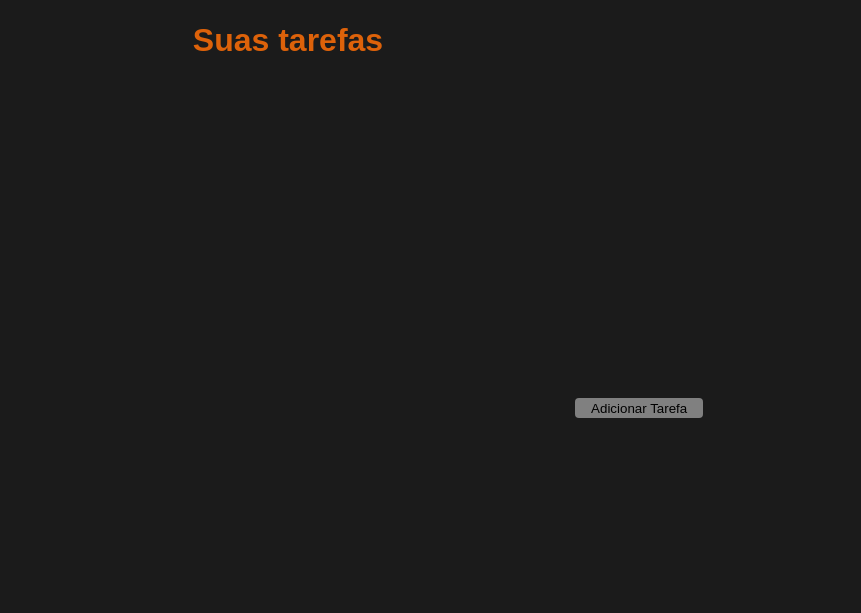
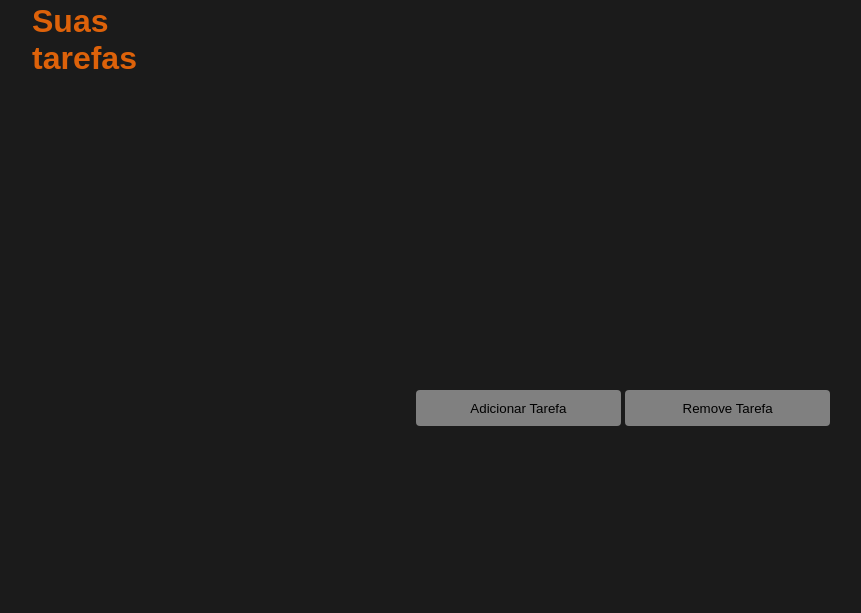
Before and after one commit to SamuBraz/pratica1e2, a plain HTML site: page tarefas.html in a window 1280 px wide. Shown: the whole page, without its empty margins (32-893 px from the left). Drawn offline with Linux system fonts and the light colour scheme.

Commit message:
Ajustes finais

```diff
--- a/style_tarefas.css
+++ b/style_tarefas.css
@@ -18,22 +18,27 @@ body {
     align-items: center;
     margin-bottom: auto;
     height: 10%;
+    width: 10%;
     color: rgb(221, 98, 10);
 }
 
 .tarefas-container{
-    width: 20%;
-    padding: 15%;
+    width: 40%;
+    padding: 20%;
     border: 50% solid #171817;
     border-radius: 4px;
     color:rgb(221, 98, 10)
 }
 
 button {
-    width: 50%;
-    padding: 1%;
+    width: 40%;
+    padding: 2%;
     background-color: gray;
     border: none;
     border-radius: 4px;
     cursor: pointer;
 }
+
+ol#lista-tarefas li {
+    font-size: 180%;
+  }
--- a/tarefas.html
+++ b/tarefas.html
@@ -17,6 +17,7 @@
 
             </ol>
             <button id="addTarefa" onclick="adicionarTarefa()">Adicionar Tarefa</button>
+            <button id="addTarefa" onclick="removerTarefa()">Remove Tarefa</button>
         </div>
     </main>
 </body>
--- a/tarefas.js
+++ b/tarefas.js
@@ -1,6 +1,5 @@
 function adicionarTarefa() {
     let novaTarefa = prompt("Digite a nova tarefa:");
-
     if (novaTarefa) {
         let novaTarefaElemento = document.createElement("li");
         novaTarefaElemento.textContent = novaTarefa;
@@ -9,3 +8,13 @@ function adicionarTarefa() {
         listaTarefas.appendChild(novaTarefaElemento);
     }
 }
+
+function removerTarefa() {
+    let indece = prompt("Digite o numero da lista que deseja apagar: ");
+    indice = parseInt(indece);
+    indice -=1;
+    if(indece){
+        let listaTarefas = document.getElementById("lista-tarefas");
+        let elementoRemovido = listaTarefas.removeChild(listaTarefas.children[indice]);
+  }
+}
```
